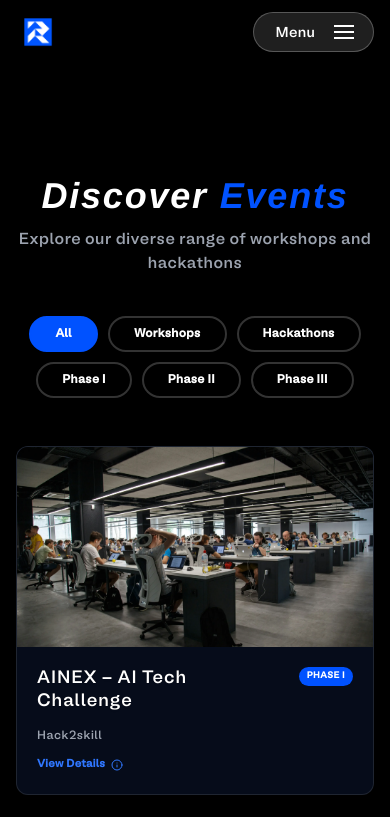
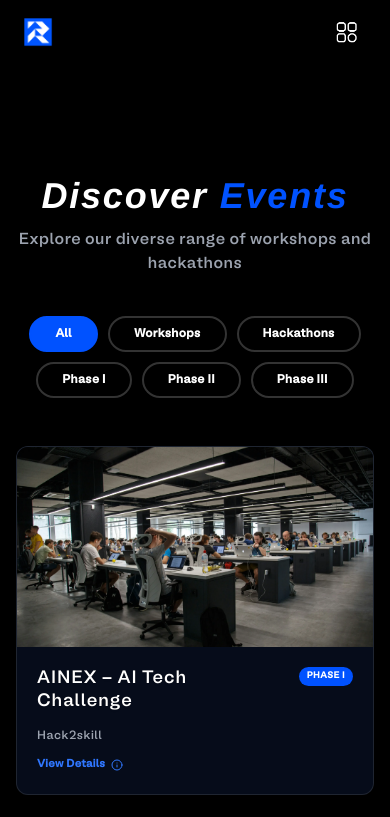
Before and after one commit to SilverHand9012/RIFT, a React (Vite) app: page /events in a window 390 px wide. Shown: the top 817 px of the page. Built offline with nearby package versions, Linux system fonts and the light colour scheme; the HTML template or start-up script is replaced by a standard one; a web font is replaced by a local one.

Commit message:
Refine mobile menu: add hi-res transparent grid icon, adjust UI & Hero animations

```diff
--- a/src/components/ui/StaggeredMenu.css
+++ b/src/components/ui/StaggeredMenu.css
@@ -13,98 +13,57 @@
 .sm-toggle {
   display: flex;
   align-items: center;
-  gap: 1rem;
-  background: var(--sm-toggle-bg);
-  border: 1px solid rgba(255, 255, 255, 0.1);
-  padding: 0.6rem 1.2rem;
-  border-radius: 100px;
+  justify-content: center;
+  background: transparent;
+  border: none;
+  padding: 0.5rem; /* Keeps a good clickable area without visual bulk */
   cursor: pointer;
   color: var(--sm-text);
   font-family: inherit;
-  transition: all 0.3s ease;
+  transition: opacity 0.3s ease, filter 0.3s ease;
   overflow: hidden;
 }
 
 .sm-toggle:hover {
-  background: hsl(var(--muted));
-  border-color: rgba(255, 255, 255, 0.2);
+  opacity: 0.7;
 }
 
 /* Inverted state — used when navbar sits over a dark section */
 .sm-toggle.is-inverted:not(.is-active) {
-  background: rgba(255, 255, 255, 0.12);
-  border-color: rgba(255, 255, 255, 0.25);
   color: #ffffff;
 }
 
 .sm-toggle.is-inverted:not(.is-active):hover {
-  background: rgba(255, 255, 255, 0.2);
-  border-color: rgba(255, 255, 255, 0.4);
+  opacity: 0.8;
 }
 
 .sm-toggle.is-inverted:not(.is-active) .sm-toggle-icon {
   background: #ffffff;
 }
 
-.sm-toggle-text {
-  position: relative;
-  height: 1.2em;
-  overflow: hidden;
-  min-width: 45px;
+
+
+/* Grid icon — replaces old hamburger lines */
+.sm-toggle-icon-grid {
+  display: flex;
+  align-items: center;
+  justify-content: center;
+  transition: transform 0.4s cubic-bezier(0.19, 1, 0.22, 1);
 }
 
-.sm-toggle-label, .sm-toggle-close {
+.sm-grid-icon-img {
   display: block;
-  transition: transform 0.5s cubic-bezier(0.19, 1, 0.22, 1);
-  font-size: 0.9rem;
-  font-weight: 500;
+  transition: filter 0.3s ease;
 }
 
-.sm-toggle-close {
-  position: absolute;
-  top: 100%;
-  left: 0;
+/* Invert the icon when navbar is over a dark section */
+.sm-toggle.is-inverted:not(.is-active) {
+  color: #ffffff;
+  filter: invert(1) brightness(2);
 }
 
-.sm-toggle.is-active .sm-toggle-label {
-  transform: translateY(-100%);
-}
-
-.sm-toggle.is-active .sm-toggle-close {
-  transform: translateY(-100%);
-}
-
-.sm-toggle-icon {
-  width: 20px;
-  height: 2px;
-  background: var(--sm-text);
-  position: relative;
-  transition: background 0.3s ease;
-}
-
-.sm-toggle-icon::before, .sm-toggle-icon::after {
-  content: '';
-  position: absolute;
-  width: 100%;
-  height: 100%;
-  background: currentColor;
-  left: 0;
-  transition: transform 0.3s ease;
-}
-
-.sm-toggle-icon::before { top: -6px; }
-.sm-toggle-icon::after { top: 6px; }
-
-.sm-toggle.is-active .sm-toggle-icon {
-  background: transparent;
-}
-
-.sm-toggle.is-active .sm-toggle-icon::before {
-  transform: translateY(6px) rotate(45deg);
-}
-
-.sm-toggle.is-active .sm-toggle-icon::after {
-  transform: translateY(-6px) rotate(-45deg);
+.sm-toggle.is-active .sm-toggle-icon-grid {
+  transform: rotate(45deg);
 }
 
 /* Backdrop overlay — dims the rest of the page */
--- a/src/components/ui/StaggeredMenu.tsx
+++ b/src/components/ui/StaggeredMenu.tsx
@@ -1,6 +1,7 @@
 import React, { useRef, useState, useEffect } from 'react';
 import { gsap } from 'gsap';
 import { ArrowUpRight } from 'lucide-react';
+import gridMenuIcon from '@/assets/elements/grid-menu-icon.png';
 
 import './StaggeredMenu.css';
 
@@ -158,12 +159,8 @@ const StaggeredMenu: React.FC<StaggeredMenuProps> = ({
         onClick={toggleMenu}
         aria-label={isOpen ? "Close menu" : "Open menu"}
       >
-        <span className="sm-toggle-text">
-          <span className="sm-toggle-label">{logo}</span>
-          <span className="sm-toggle-close">Close</span>
-        </span>
-        <span className="sm-toggle-icon">
-          <span className="sm-toggle-line"></span>
+        <span className="sm-toggle-icon-grid">
+          <img src={gridMenuIcon} alt="" className="sm-grid-icon-img h-11 w-11 md:h-12 md:w-12 object-contain" style={{ imageRendering: "auto" }} />
         </span>
       </button>
 
--- a/src/sections/HeroSection.tsx
+++ b/src/sections/HeroSection.tsx
@@ -1,3 +1,4 @@
+import { useRef } from "react";
 import { motion, useScroll, useTransform } from "framer-motion";
 import { Link } from "react-router-dom";
 
@@ -21,9 +22,23 @@ const partners = [
 ];
 
 const HeroSection = () => {
-  const { scrollY } = useScroll();
-  const yTop = useTransform(scrollY, [0, 1000], [0, 150]);
-  const yBottom = useTransform(scrollY, [0, 1000], [0, -150]);
+  const sectionRef = useRef<HTMLElement>(null);
+
+  // Track scroll progress of this section (0 = top of section visible, 1 = section scrolled out)
+  const { scrollYProgress } = useScroll({
+    target: sectionRef,
+    offset: ["start start", "end start"], // from when section top hits viewport top → section bottom hits viewport top
+  });
+
+  // Blue vectors: independent parallax drift
+  const yTop = useTransform(scrollYProgress, [0, 1], [0, 150]);
+  const yBottom = useTransform(scrollYProgress, [0, 1], [0, -150]);
+
+  // Hero content: scroll-driven fade-out + scale-down ("pulling away" effect)
+  // Starts fading at 10% scroll, fully gone by 70%
+  const contentOpacity = useTransform(scrollYProgress, [0, 0.15, 0.65], [1, 1, 0]);
+  const contentScale = useTransform(scrollYProgress, [0, 0.65], [1, 0.92]);
+  const contentY = useTransform(scrollYProgress, [0, 0.65], [0, -40]);
 
   const titleContainerVariants = {
     hidden: { opacity: 0 },
@@ -39,8 +54,11 @@ const HeroSection = () => {
   };
 
   return (
-    <section className="relative h-screen min-h-[900px] border-b border-border overflow-hidden bg-white">
-      {/* Background Decor */}
+    <section
+      ref={sectionRef}
+      className="relative h-screen min-h-[900px] border-b border-border overflow-hidden bg-white"
+    >
+      {/* Background Decor — own parallax, not affected by content fade */}
       <motion.img
         src={vectorTop}
         alt=""
@@ -60,7 +78,15 @@ const HeroSection = () => {
         className="hidden md:block absolute bottom-0 left-0 w-[35vw] max-w-[600px] object-contain pointer-events-none z-0"
       />
 
-      <div className="relative z-10 container h-full px-4 max-w-7xl mx-auto flex flex-col items-center">
+      {/* Main hero content — scroll-driven fade-out + scale-down */}
+      <motion.div
+        style={{
+          opacity: contentOpacity,
+          scale: contentScale,
+          y: contentY,
+        }}
+        className="relative z-10 container h-full px-4 max-w-7xl mx-auto flex flex-col items-center will-change-transform"
+      >
 
         {/* Navbar-aligned logo (knot logo) - Purely visual, technically in Hero */}
         <div className="absolute top-0 left-0 right-0 h-16 z-[60] pointer-events-none flex items-center">
@@ -69,7 +95,7 @@ const HeroSection = () => {
             <img src={logoFull} alt="" className="h-9 md:h-12 opacity-0 invisible object-contain" />
             {/* Adjusted gap on mobile, keeping 2px on desktop */}
             <div className="w-3 md:w-[2px]" />
-            <img src={logo2ndMain} alt="" className="h-8 md:h-9" />
+            <img src={logo2ndMain} alt="" className="h-8 md:h-9 hidden md:block" />
           </div>
         </div>
 
@@ -187,7 +213,7 @@ const HeroSection = () => {
             </div>
           </motion.div>
         </div>
-      </div>
+      </motion.div>
 
       {/* Marquee pinned to the absolute bottom of the Hero page */}
       <div className="absolute bottom-0 left-0 right-0 z-20">
```
Also changed, not shown: src/assets/elements/grid-menu-icon.png (added).
